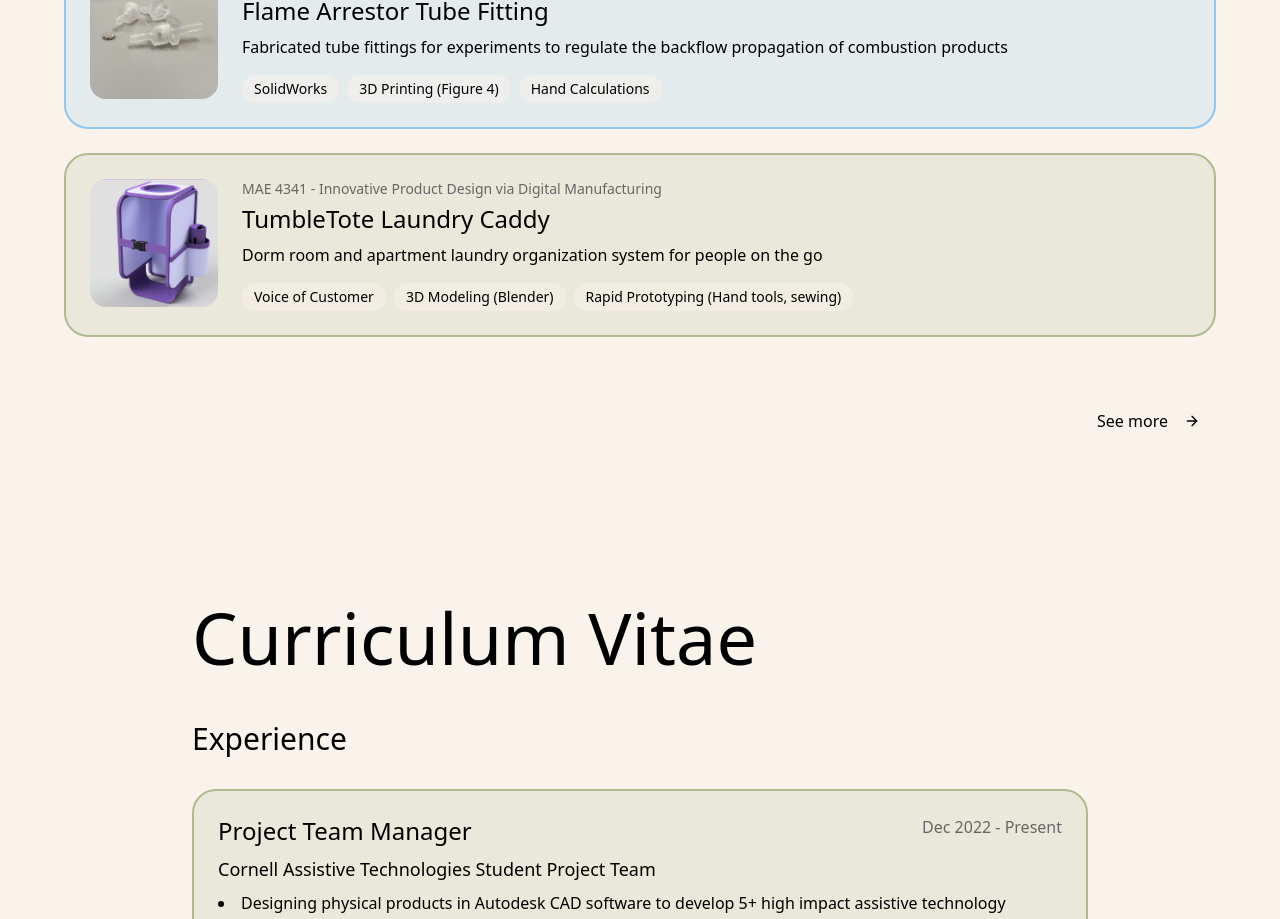
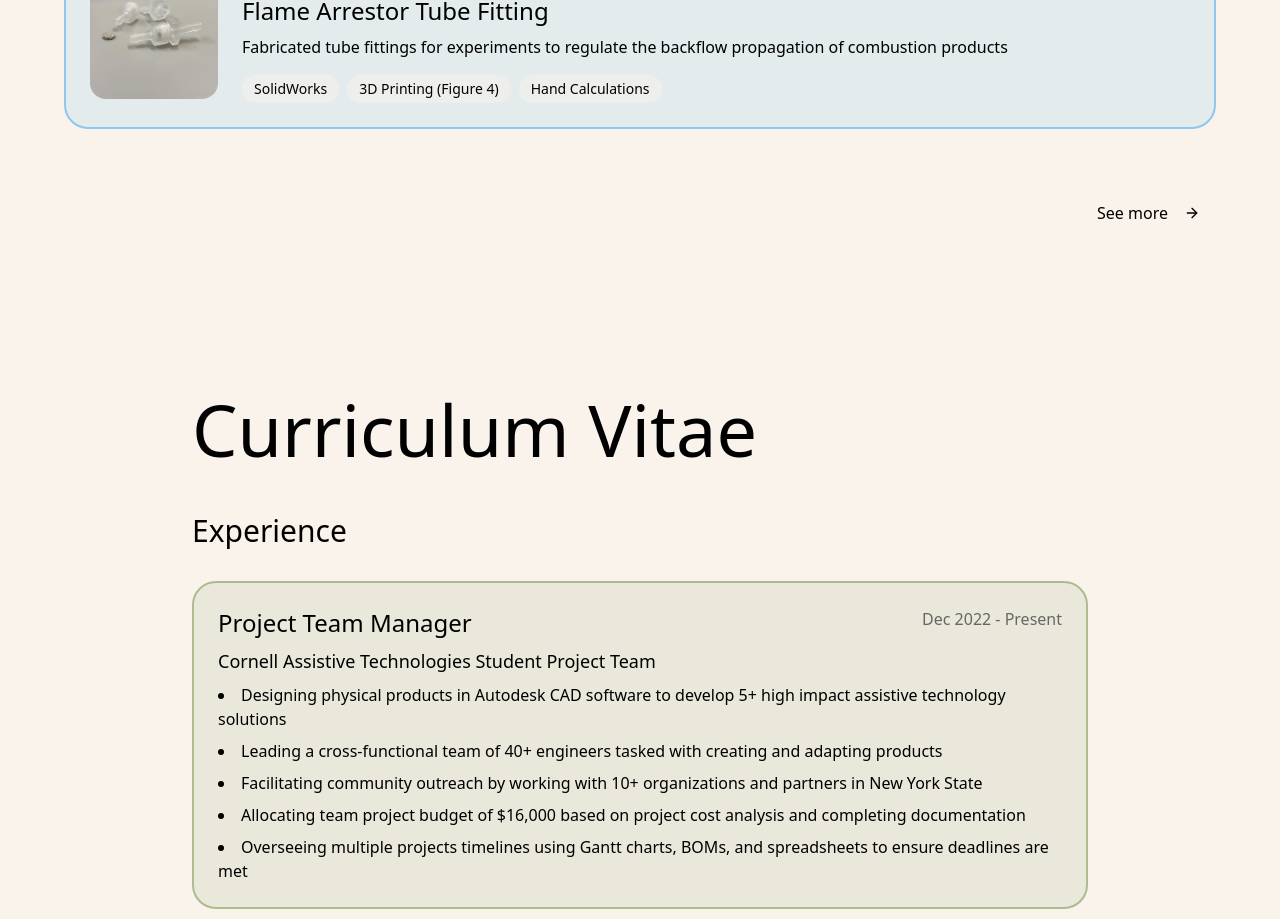
Before and after one commit to maesliwinski/maesliwinski, a React (Vite) app: page / in a window 1280 px wide. Shown: the part 2619-3538 px from the top of the page. Built offline with nearby package versions, Linux system fonts and the light colour scheme; the HTML template or start-up script is replaced by a standard one; a web font is replaced by a local one.

Commit message:
Move TumbleTote to see-more page
Co-authored-by: maesliwinski <244985082+maesliwinski@users.noreply.github.com>

```diff
--- a/src/pages/Index.tsx
+++ b/src/pages/Index.tsx
@@ -40,16 +40,6 @@ const projects = [
     tags: ["SolidWorks", "3D Printing (Figure 4)", "Hand Calculations"],
     image: tubeFittingsImg,
     organization: "Organic Robotics Laboratory"
-  },
-  {
-    id: 4,
-    title: "TumbleTote Laundry Caddy",
-    description: "Dorm room and apartment laundry organization system for people on the go",
-    fullDescription: "Dorm room and apartment laundry organization system for people on the go",
-    color: "sage",
-    tags: ["Voice of Customer", "3D Modeling (Blender)", "Rapid Prototyping (Hand tools, sewing)"],
-    image: tumbleToteImg,
-    organization: "MAE 4341 - Innovative Product Design via Digital Manufacturing"
   },
 ];
 
```
